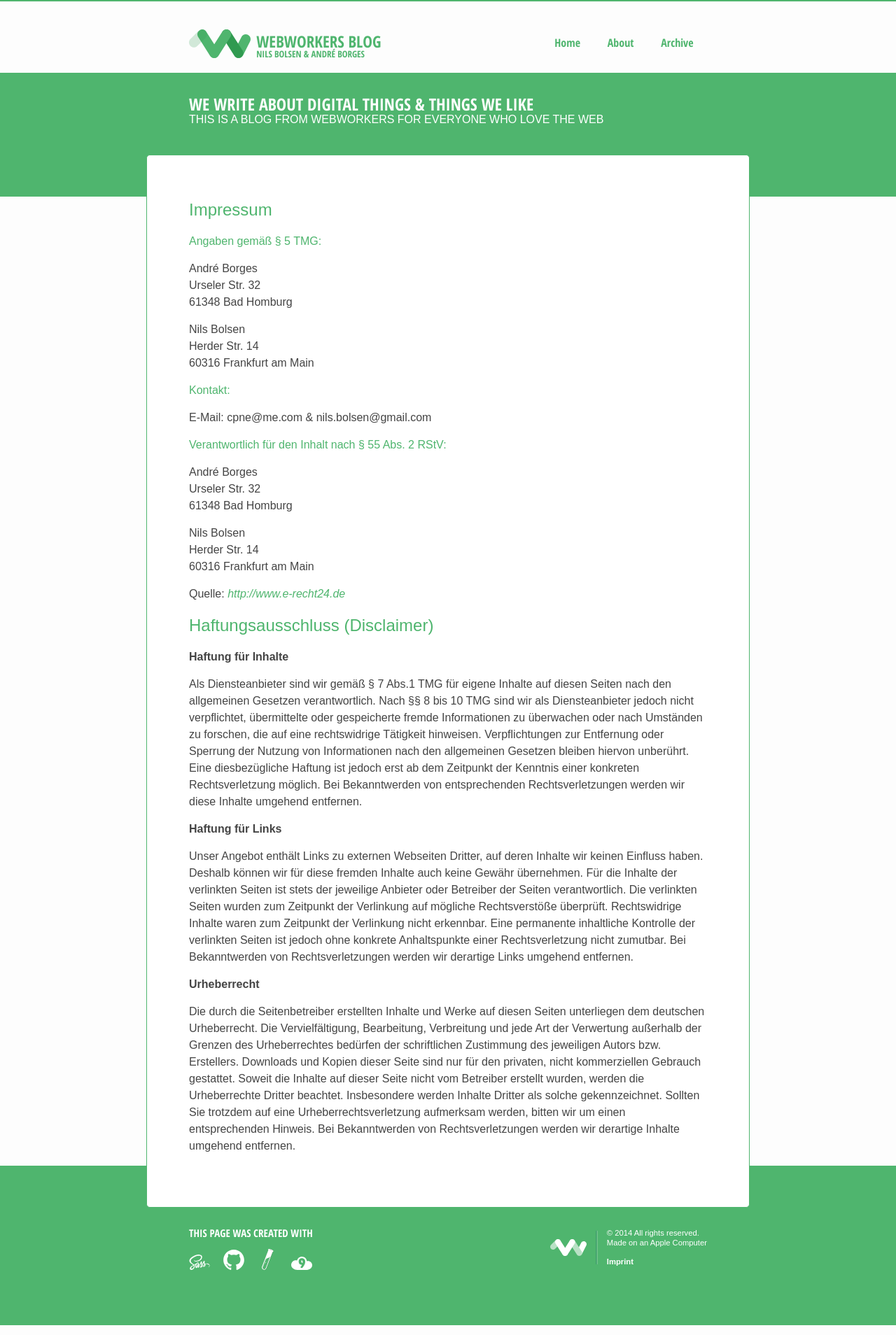
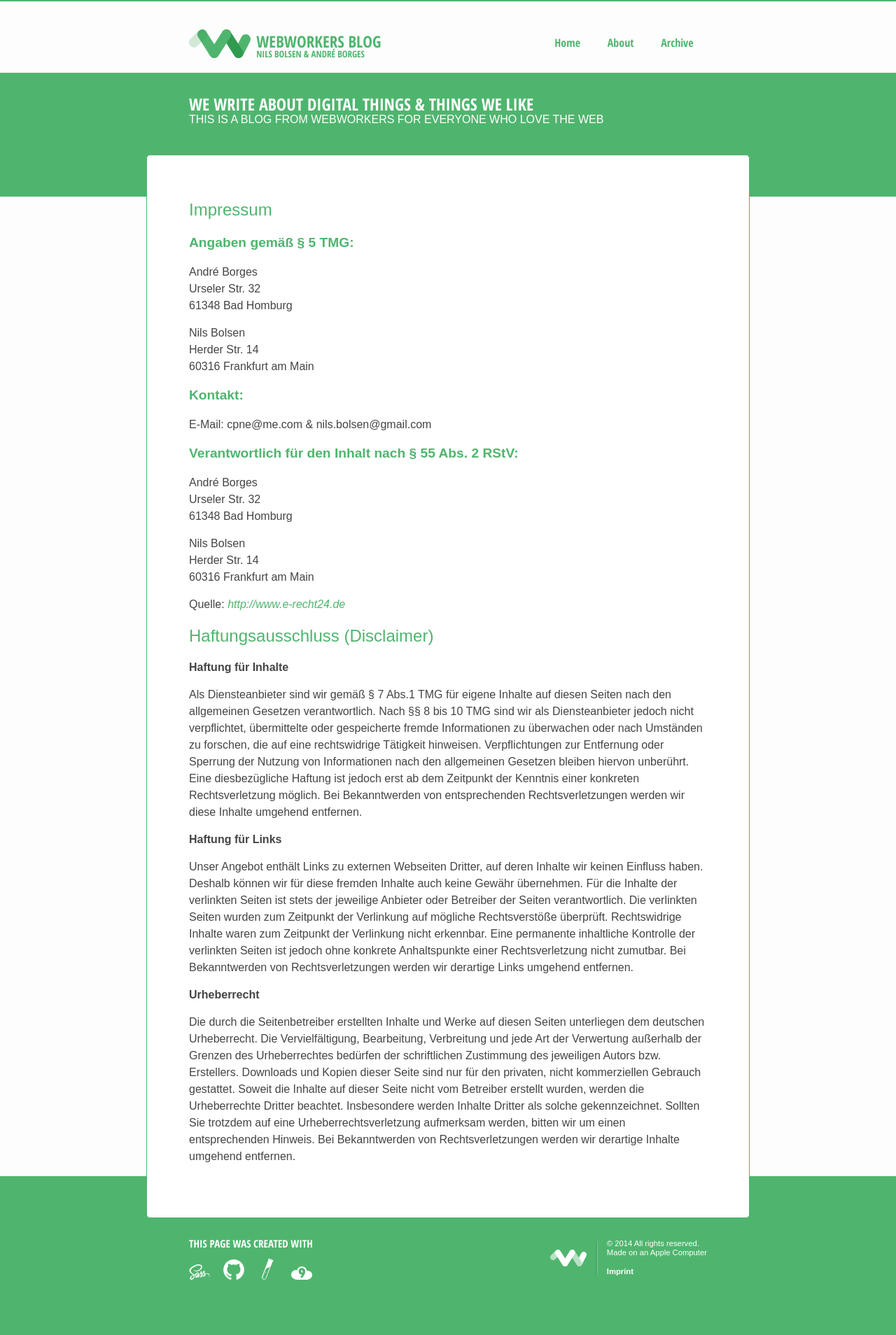
Before and after one commit to webwb/webwb.github.io, a Jekyll site: the page built from imprint.md, in a window 1280 px wide. Shown: the whole page at 70% size. Built offline with Jekyll 4.4.1, drawn with Linux system fonts in a browser that asks for light colours.

Commit message:
cssheadlines

```diff
--- a/_sass/_layout.scss
+++ b/_sass/_layout.scss
@@ -89,7 +89,8 @@
     }
     h2 {
         color: #4fb56e;
-        font-size: 1.0em;
+        font-size: 1.2em;
+        font-weight: 700;
         }
     h3 {
         color: #4fb56e;
```
